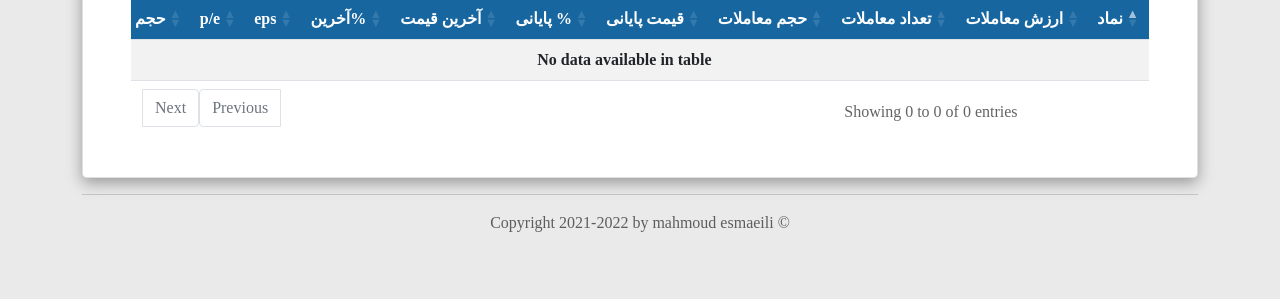
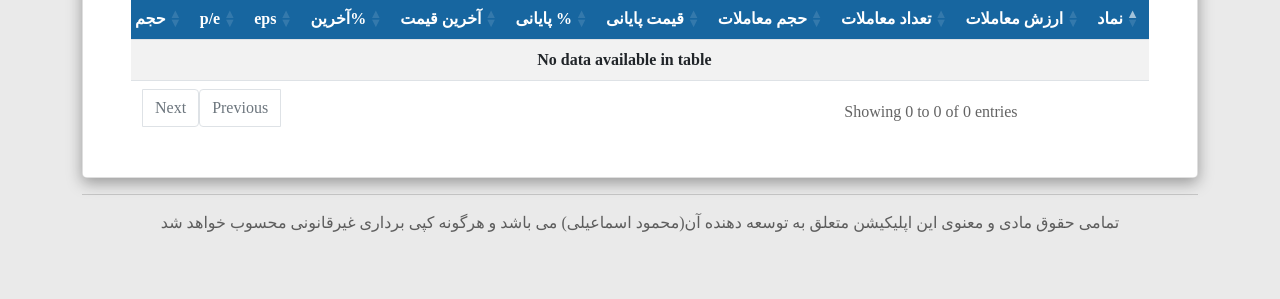
Before and after one commit to RomiranE-bike/tse-app1401, a Flask app: template templates/data_table.html in a window 1280 px wide. Shown: the part 2250-2549 px from the top of the page. Run offline with Flask 2, Linux system fonts and the light colour scheme; the template is opened without the code that fills it, so the values that code supplies are empty; parts of the project's set-up code (start-up, migrations or seed data) failed here and were passed over; some libraries are stand-ins or nearby versions; some web fonts are replaced.

Commit message:
Copyright-00-11-25

```diff
--- a/templates/layout.html
+++ b/templates/layout.html
@@ -345,7 +345,8 @@
 <footer>
   <div id="footer" class="container text-center">
     {% block footer %}
-    &copy; Copyright 2021-2022 by mahmoud esmaeili
+    <!--&copy; Copyright 2021-2022 by mahmoud esmaeili-->
+    تمامی حقوق مادی و معنوی این اپلیکیشن متعلق به توسعه دهنده آن(محمود اسماعیلی) می باشد و هرگونه کپی برداری غیرقانونی محسوب خواهد شد
     {% endblock %}
   </div>
 </footer>
```
